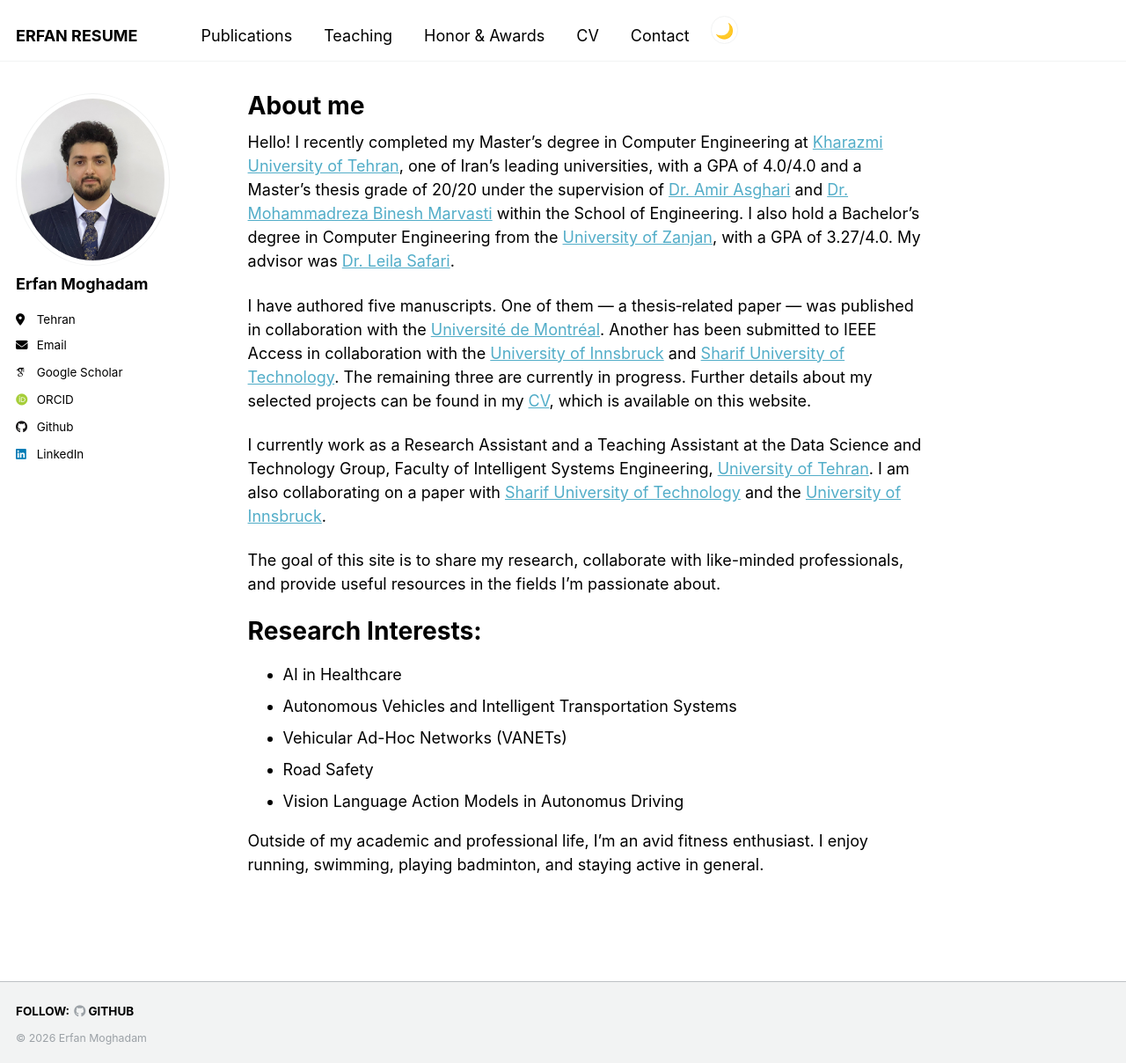
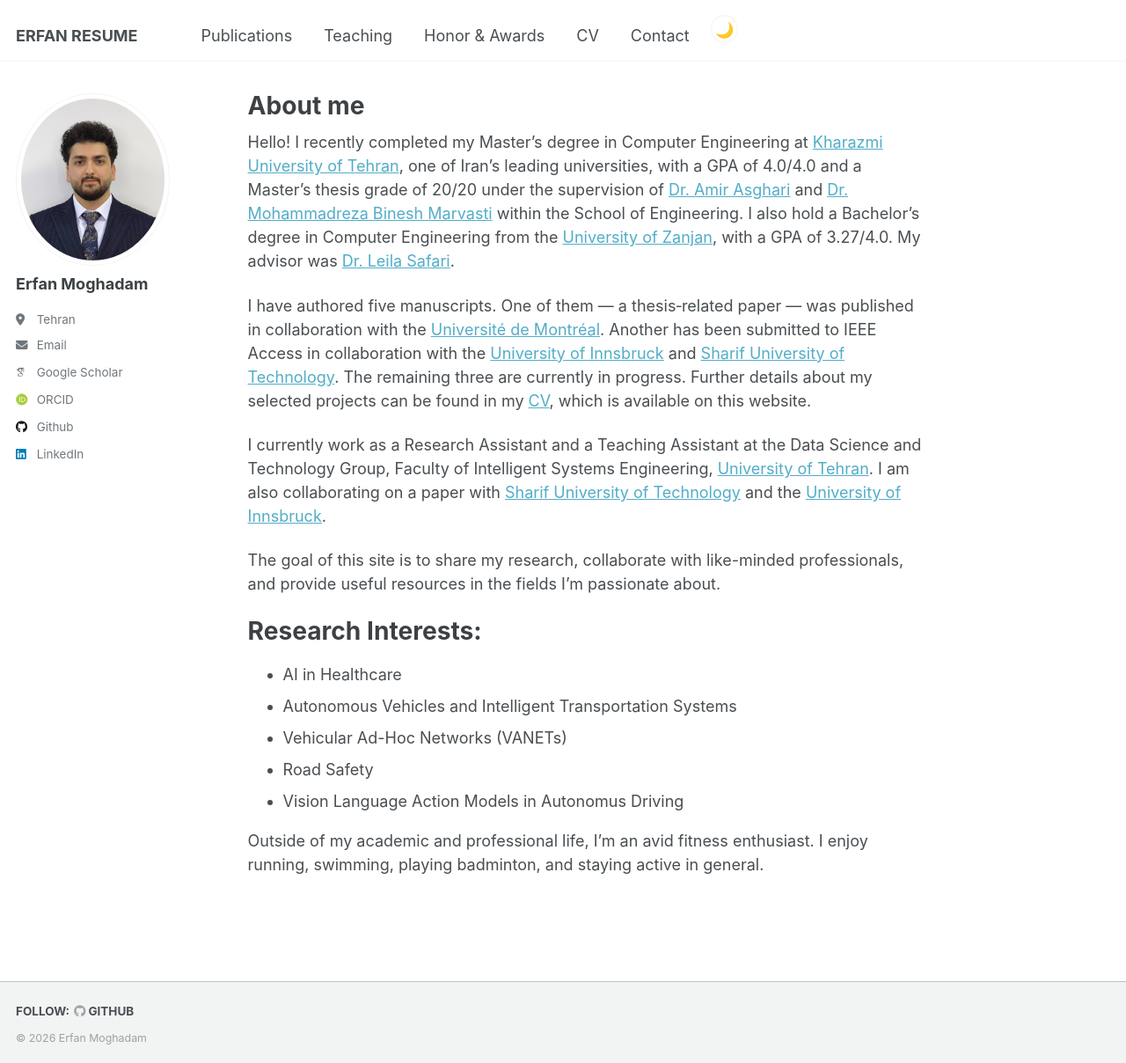
Before and after one commit to erfanresume/erfanresume.github.io, a Jekyll site: the page built from _pages/about.md, in a window 1280 px wide and 1208 px high. Shown: the whole window at 88% size. Built offline with Jekyll 4.4.1, drawn with Linux system fonts in a browser that asks for light colours; some web fonts are replaced.

Commit message:
Update _custom.scss

```diff
--- a/_sass/_custom.scss
+++ b/_sass/_custom.scss
@@ -1,12 +1,9 @@
 :root {
   --site-bg: #ffffff;
   --site-surface: #ffffff;
-  /*--site-text: #494e52;*/
-  --site-text: #000000;
-  --site-muted: #000000;
-  --site-heading: #000000;
-  /*--site-muted: #6f777d;*/
-  /*--site-heading: #3d4144;*/
+  --site-text: #494e52;
+  --site-muted: #6f777d;
+  --site-heading: #3d4144;
   --site-link: #52adc8;
   --site-border: #f2f3f3;
   --site-masthead: #ffffff;
@@ -15,12 +12,9 @@
 html[data-theme="dark"] {
   --site-bg: #111418;
   --site-surface: #171b20;
-  /*--site-text: #d7dce0;
+  --site-text: #d7dce0;
   --site-muted: #a3abb2;
   --site-heading: #f1f4f6;
-  --site-text: #d7dce0;*/
-  --site-muted: #ffffff;
-  --site-heading: #ffffff;
   --site-link: #ffffff;
   --site-border: #2a3038;
   --site-masthead: #15191e;
@@ -113,7 +107,7 @@
   line-height: 1 !important;
 
   /* بالا/پایین کردن دکمه */
-  transform: translateY(1px);
+  transform: translateY(0px);
 }
 
 .theme-toggle {
```
